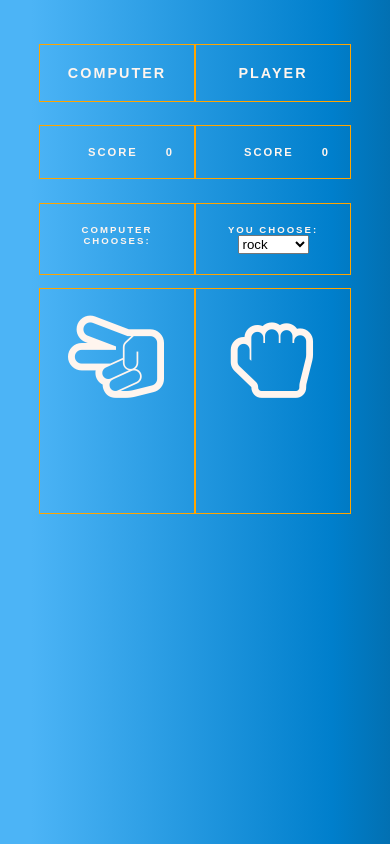
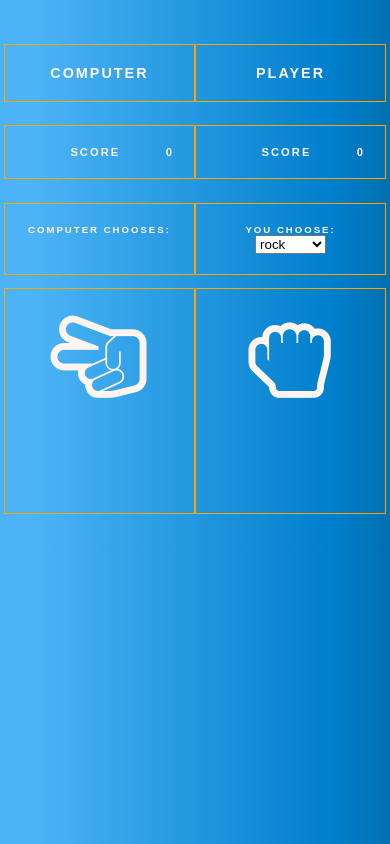
Before and after one commit to adamorlowskipoland/ja-rock-paper-scissors, a plain HTML site: page index.html in a window 390 px wide. Drawn offline with Linux system fonts and the light colour scheme.

Commit message:
add width to wrapper on mobile display

```diff
--- a/style.css
+++ b/style.css
@@ -50,6 +50,7 @@ body {
 @media(max-width: 690px) {
     .wrapper{
         font-size: 60%;
+        width: 98%;
     }
     .fa {
         font-size: 60%;
```
